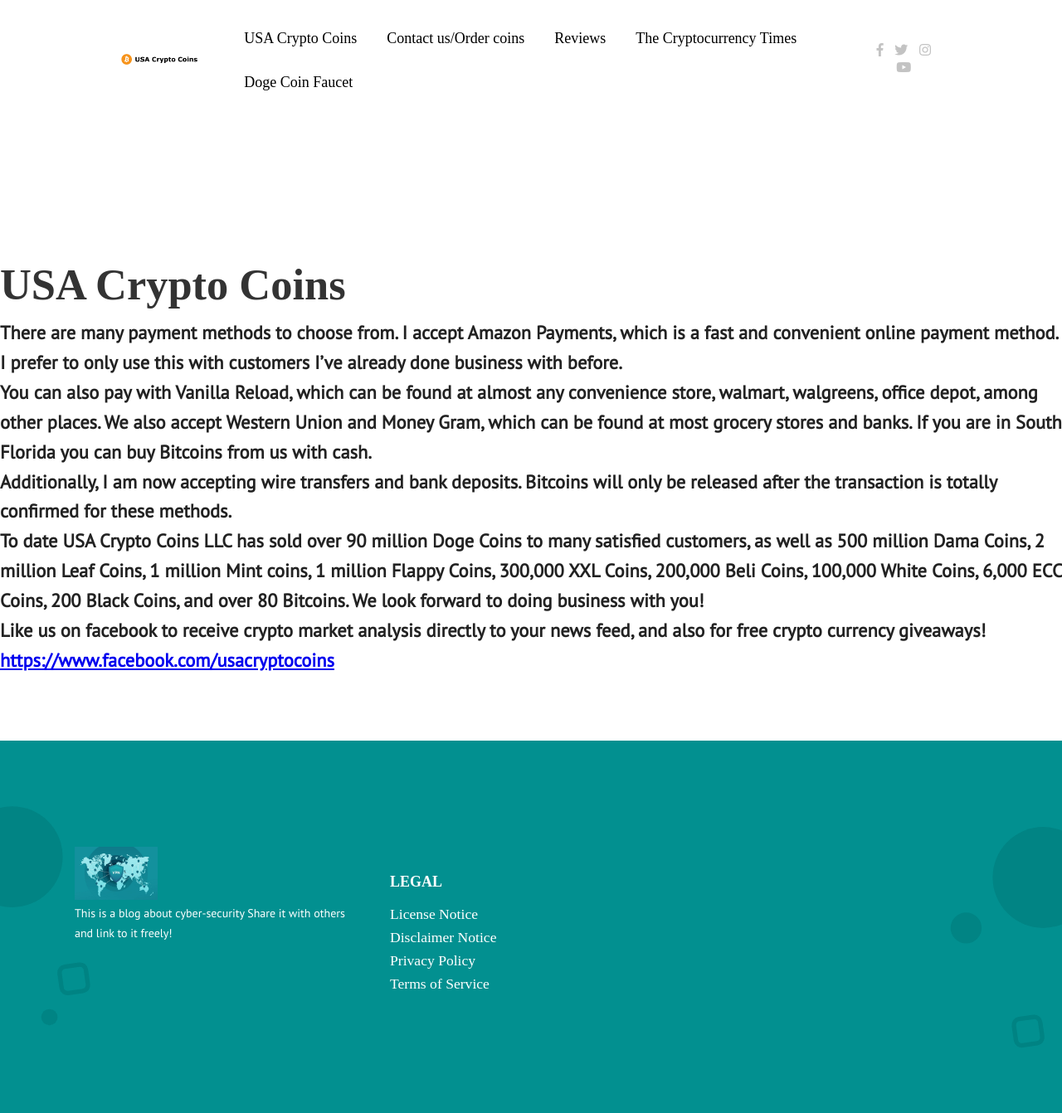
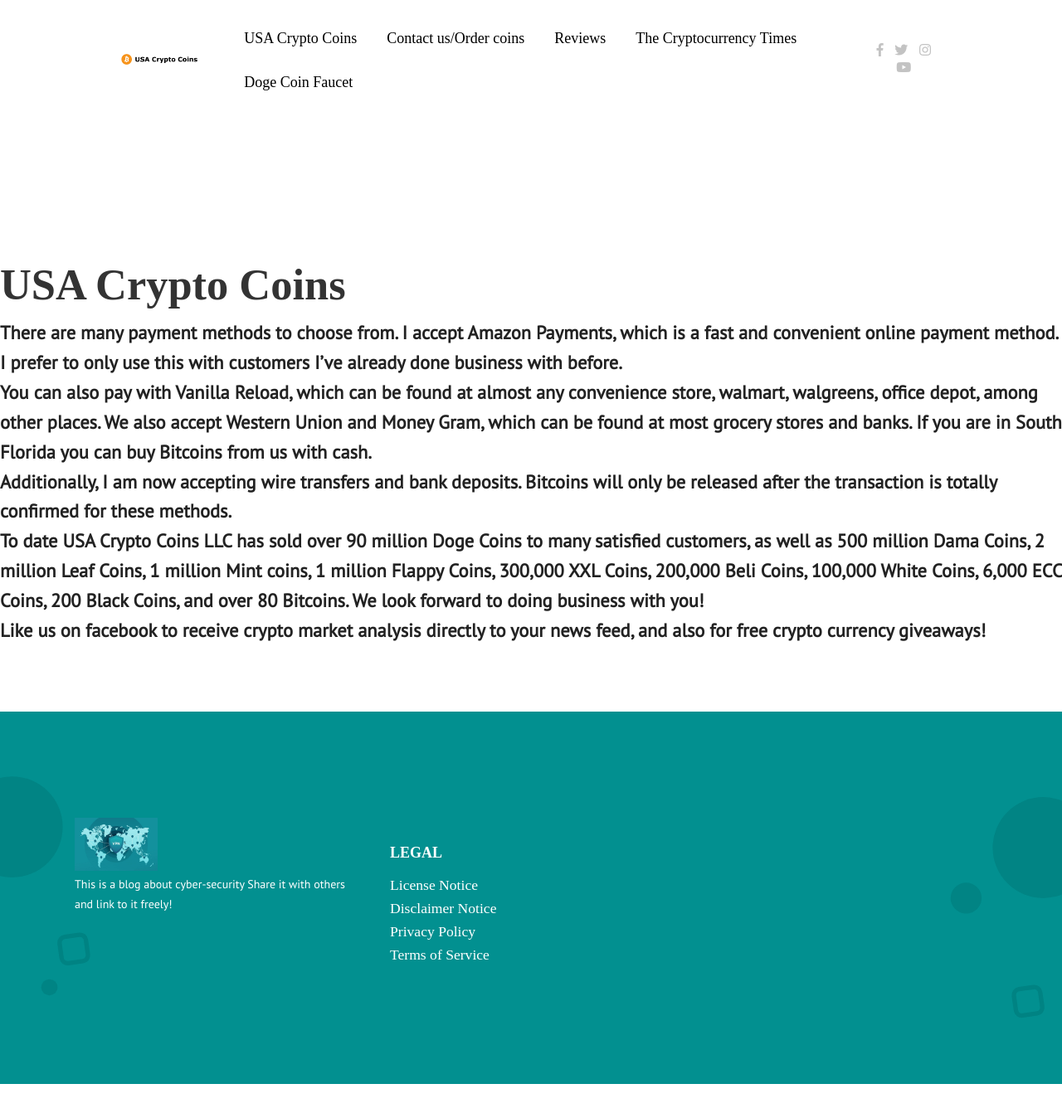
Before and after one commit to Billfodl19/USA-Crypto-Coins, a Jekyll site: the page built from index.html, in a window 1280 px wide. Shown: the whole page at 83% size. Built offline with Jekyll 4.4.1, drawn with Linux system fonts in a browser that asks for light colours; nearby versions of some CDN libraries; some web fonts are replaced; after the commit the page ends 1307 px from its top, so only the background shows below that; some of the changed lines change nothing that is shown.

```diff
--- a/index.html
+++ b/index.html
@@ -35,8 +35,7 @@
   <p>
     <strong>
       Like us on facebook to receive crypto market analysis directly to your news feed, and also for free crypto currency giveaways!
-      <a title="https://www.facebook.com/usacryptocoins" href="https://www.facebook.com/usacryptocoins">
-        https://www.facebook.com/usacryptocoins
+
       </a>
     </strong>
   </p>
```
